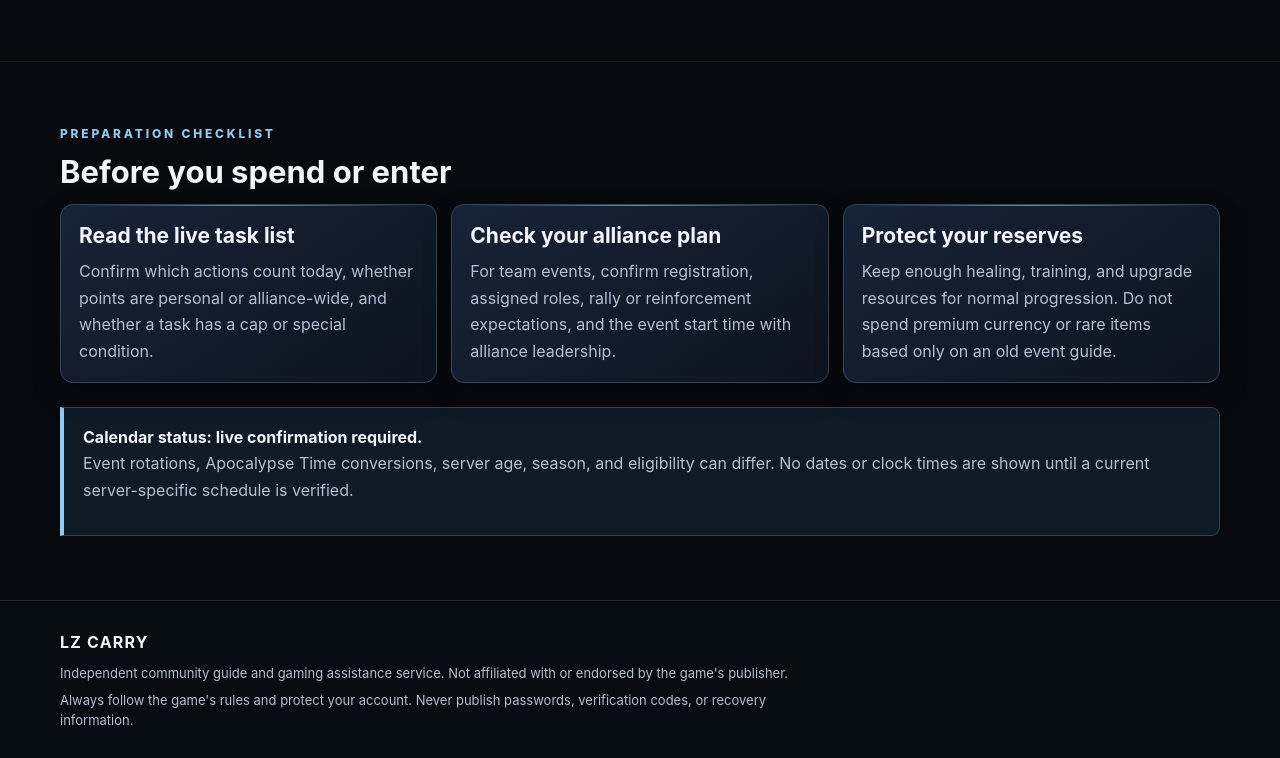
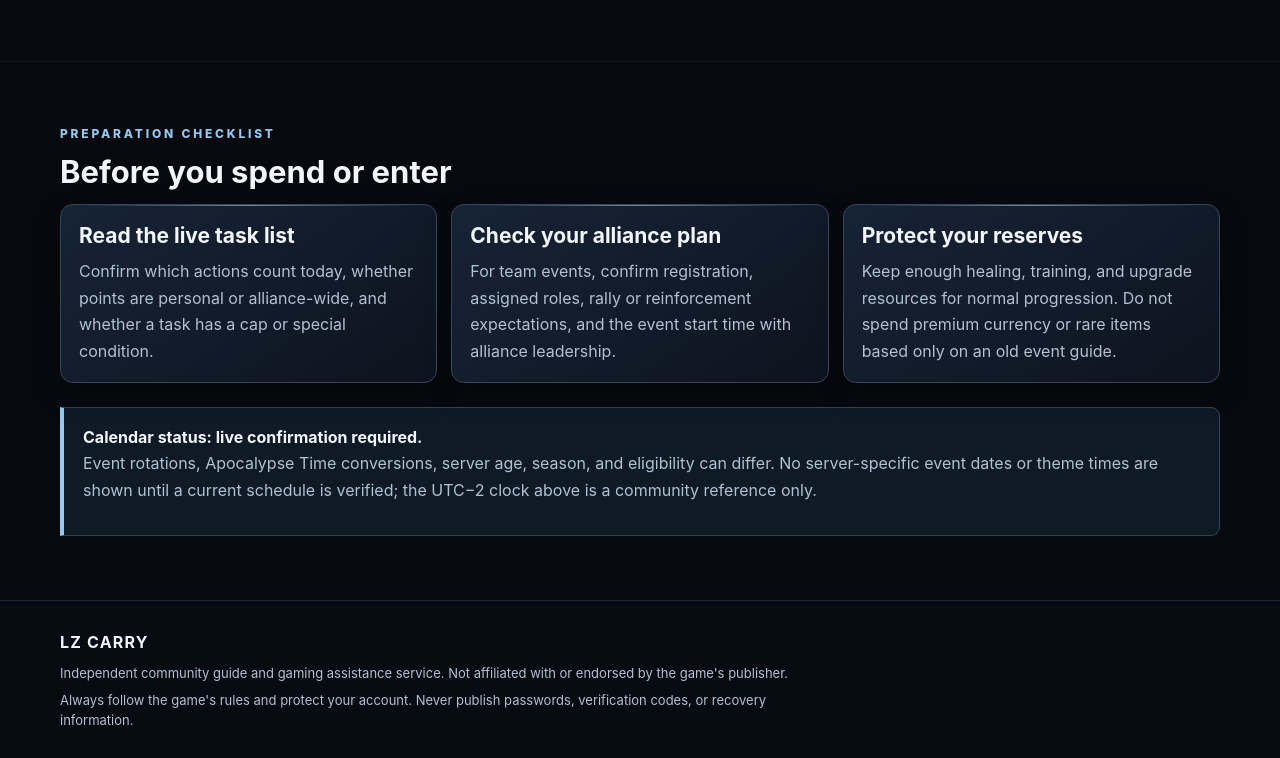
Before and after one commit to lzcarryguide/lz-carry-guide, a plain HTML site: page events.html in a window 1280 px wide. Shown: the part 6705-7463 px from the top of the page. Drawn offline with Linux system fonts and the light colour scheme.

Commit message:
Clarify server-specific calendar caveat

```diff
--- a/events.html
+++ b/events.html
@@ -61,7 +61,7 @@
     <article class="card"><h3>Check your alliance plan</h3><p>For team events, confirm registration, assigned roles, rally or reinforcement expectations, and the event start time with alliance leadership.</p></article>
     <article class="card"><h3>Protect your reserves</h3><p>Keep enough healing, training, and upgrade resources for normal progression. Do not spend premium currency or rare items based only on an old event guide.</p></article>
   </div>
-  <div class="notice"><strong>Calendar status: live confirmation required.</strong><p>Event rotations, Apocalypse Time conversions, server age, season, and eligibility can differ. No dates or clock times are shown until a current server-specific schedule is verified.</p></div>
+  <div class="notice"><strong>Calendar status: live confirmation required.</strong><p>Event rotations, Apocalypse Time conversions, server age, season, and eligibility can differ. No server-specific event dates or theme times are shown until a current schedule is verified; the UTC−2 clock above is a community reference only.</p></div>
 </div></section>
 </main>
 <footer><div class="wrap"><strong>LZ CARRY</strong><p>Independent community guide and gaming assistance service. Not affiliated with or endorsed by the game's publisher.</p><p class="small">Always follow the game's rules and protect your account. Never publish passwords, verification codes, or recovery information.</p></div></footer>
```
